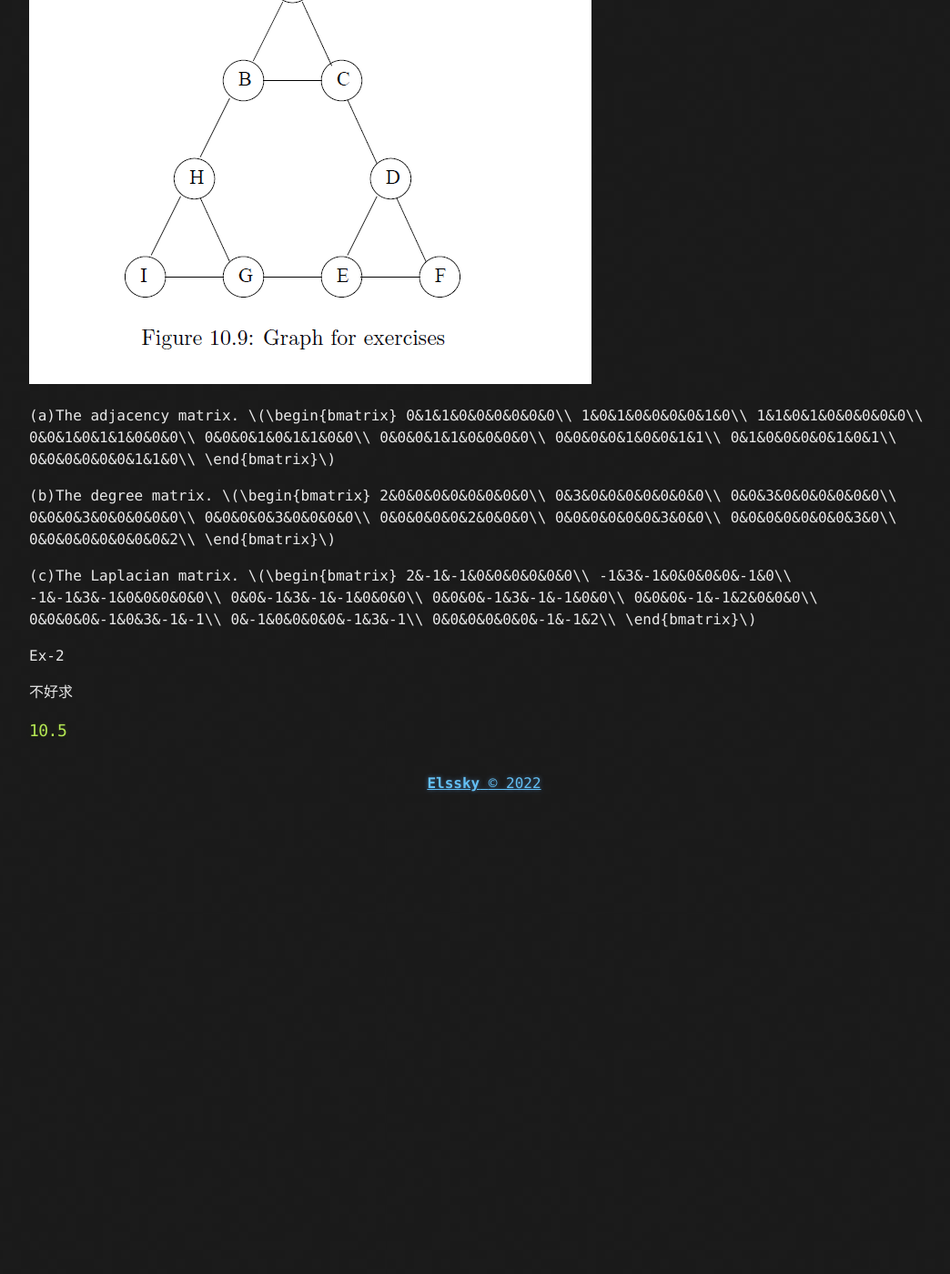
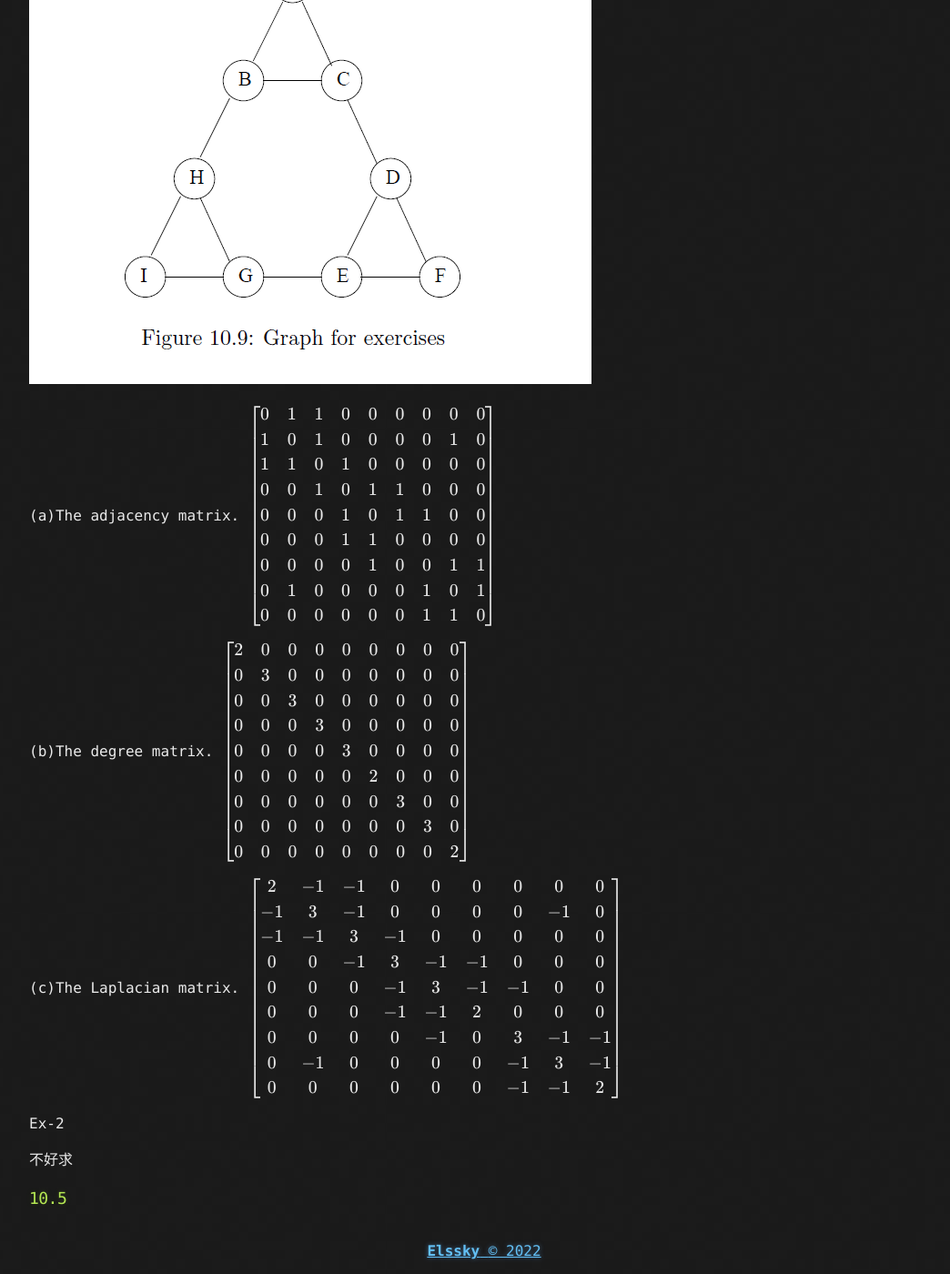
Before and after one commit to Elssky/Elssky.github.io, a Jekyll site: the page built from _posts/2022-05-10-Mining of Massive Datasets - 副本.md, in a window 1280 px wide and 1400 px high, scrolled down 593 px. Shown: the whole window at 91% size, without its empty margins (108-1152 px from the left). Built offline with Jekyll 4.4.1, drawn with Linux system fonts in a browser that asks for light colours; formulas are drawn with MathJax 3; before the commit the page ends 1479 px from its top, so only the background shows below that; some of the changed lines change nothing that is shown.

Commit message:
add latex

```diff
--- a/_config.yml
+++ b/_config.yml
@@ -27,6 +27,9 @@ plugins:
   - jekyll-paginate
   - jekyll-sitemap
 
+kramdown:
+  math_engine: null
+
 # Custom variables
 owner : "Elssky"
 year : "2022"
--- a/_includes/head.html
+++ b/_includes/head.html
@@ -8,4 +8,7 @@
   <link rel="stylesheet" href="{{ "/css/main.css" | prepend: site.baseurl | replace: '//', '/' }}">
 
   <link href="/atom.xml" type="application/atom+xml" rel="alternate" title="ATOM Feed" /> {% seo %}
+  {% unless page.no_latex %}
+      {% include latex.html %}
+  {% endunless %}
 </head>
--- /dev/null
+++ b/_includes/latex.html
@@ -0,0 +1,16 @@
+ <script type="text/x-mathjax-config">
+ MathJax.Hub.Config({
+     TeX: {
+         equationNumbers: {
+             autoNumber: "AMS"
+         }
+     },
+     tex2jax: {
+         inlineMath: [ ['$','$'] ],
+         displayMath: [ ['$$','$$'] ],
+         processEscapes: true,
+     }
+ });
+ </script>
+ <script type="text/javascript" src="https://cdnjs.cloudflare.com/ajax/libs/mathjax/2.7.1/MathJax.js?config=TeX-AMS-MML_HTMLorMML">
+ </script>
```
